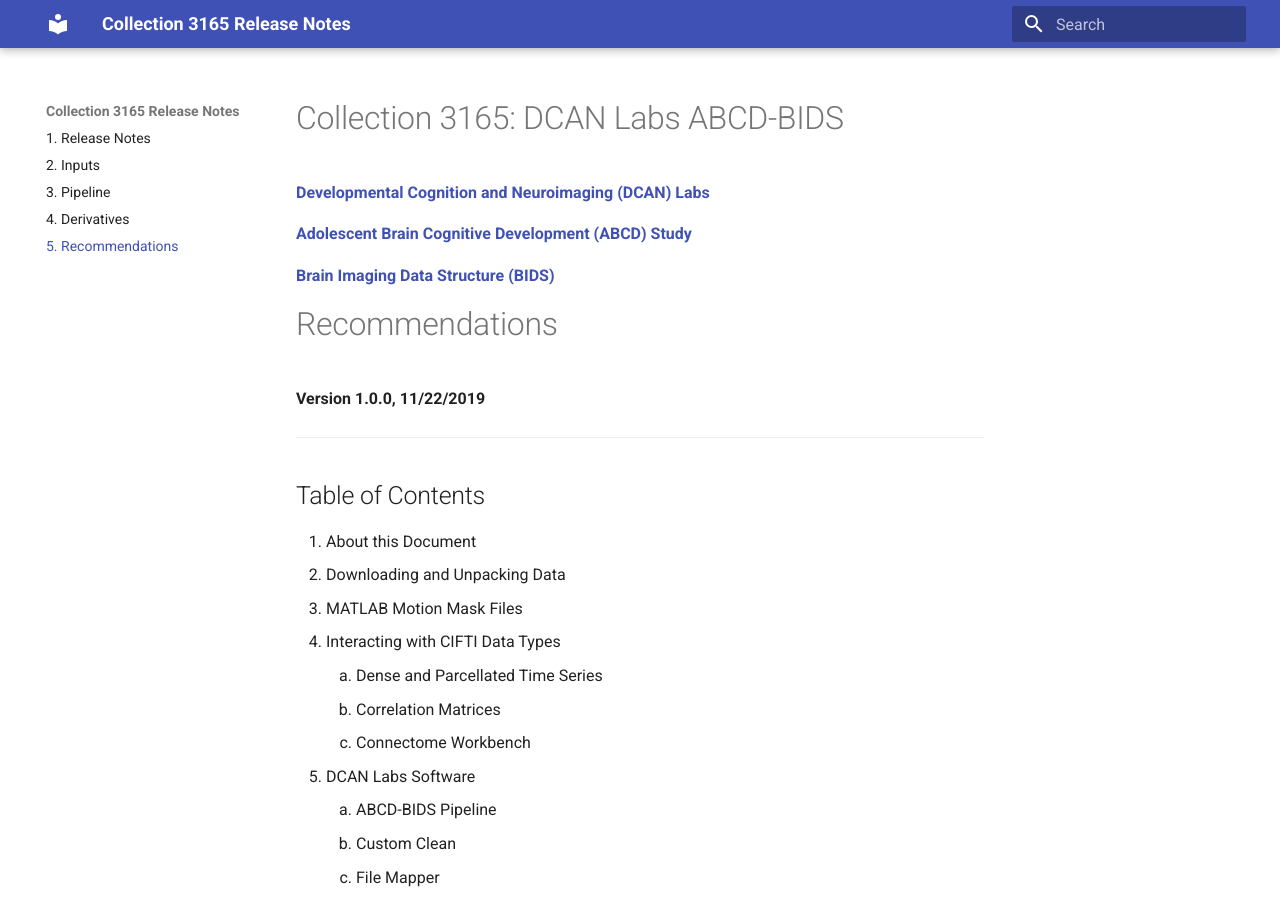
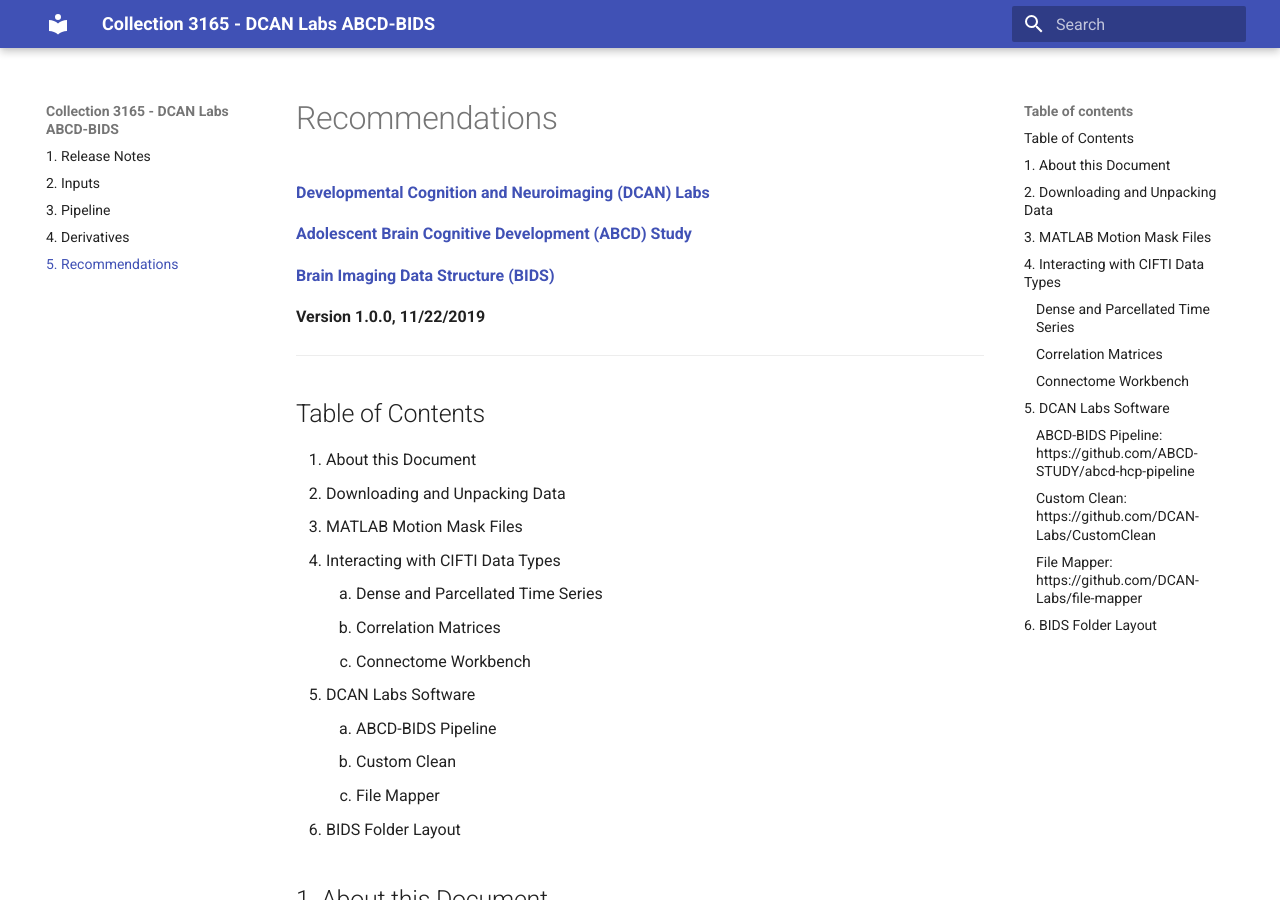
Before and after one commit to ABCD-STUDY/nda-abcd-collection-3165, an MkDocs documentation site: the page built from docs/5_recommendations.md, in a window 1280 px wide and 900 px high. Built offline with MkDocs 1.6.1 and Material for MkDocs 9.7.7, drawn with Linux system fonts in a browser that asks for light colours; old or Windows-style settings are respelled for this version of MkDocs.

Commit message:
Fix tables of contents

```diff
--- a/docs/2_inputs.md
+++ b/docs/2_inputs.md
@@ -1,12 +1,10 @@
-# Collection 3165: DCAN Labs ABCD-BIDS
+# Inputs
 
 [**Developmental Cognition and Neuroimaging (DCAN) Labs**](http://www.ohsu.edu/dcan)
 
 [**Adolescent Brain Cognitive Development (ABCD) Study**](https://abcdstudy.org/)
 
 [**Brain Imaging Data Structure (BIDS)**](https://bids.neuroimaging.io/)
-
-# Inputs
 
 **Version 1.0.0, 11/22/2019**
 
--- a/docs/3_pipeline.md
+++ b/docs/3_pipeline.md
@@ -1,12 +1,10 @@
-# Collection 3165: DCAN Labs ABCD-BIDS
+# Pipeline
 
 [**Developmental Cognition and Neuroimaging (DCAN) Labs**](http://www.ohsu.edu/dcan)
 
 [**Adolescent Brain Cognitive Development (ABCD) Study**](https://abcdstudy.org/)
 
 [**Brain Imaging Data Structure (BIDS)**](https://bids.neuroimaging.io/)
-
-# Pipeline
 
 **Version 1.0.0, 11/22/2019**
 
--- a/docs/4_derivatives.md
+++ b/docs/4_derivatives.md
@@ -1,12 +1,10 @@
-# Collection 3165: DCAN Labs ABCD-BIDS
+# Derivatives
 
 [**Developmental Cognition and Neuroimaging (DCAN) Labs**](http://www.ohsu.edu/dcan)
 
 [**Adolescent Brain Cognitive Development (ABCD) Study**](https://abcdstudy.org/)
 
 [**Brain Imaging Data Structure (BIDS)**](https://bids.neuroimaging.io/)
-
-# Derivatives
 
 **Version 1.0.0, 11/22/2019**
 
--- a/docs/5_recommendations.md
+++ b/docs/5_recommendations.md
@@ -1,12 +1,10 @@
-# Collection 3165: DCAN Labs ABCD-BIDS
+# Recommendations
 
 [**Developmental Cognition and Neuroimaging (DCAN) Labs**](http://www.ohsu.edu/dcan)
 
 [**Adolescent Brain Cognitive Development (ABCD) Study**](https://abcdstudy.org/)
 
 [**Brain Imaging Data Structure (BIDS)**](https://bids.neuroimaging.io/)
-
-# Recommendations
 
 **Version 1.0.0, 11/22/2019**
 
--- a/docs/index.md
+++ b/docs/index.md
@@ -1,12 +1,10 @@
-# Collection 3165: DCAN Labs ABCD-BIDS
+# Release Notes
 
 [**Developmental Cognition and Neuroimaging (DCAN) Labs**](http://www.ohsu.edu/dcan)
 
 [**Adolescent Brain Cognitive Development (ABCD) Study**](https://abcdstudy.org/)
 
 [**Brain Imaging Data Structure (BIDS)**](https://bids.neuroimaging.io/)
-
-# Release Notes
 
 **Version 1.0.0, 11/22/2019**
 
--- a/mkdocs.yml
+++ b/mkdocs.yml
@@ -1,6 +1,5 @@
-site_name: Collection 3165 Release Notes
-theme:
-  name: material
+site_name: Collection 3165 - DCAN Labs ABCD-BIDS
+theme: material
 plugins:
   - search
 docs_dir: docs
```
